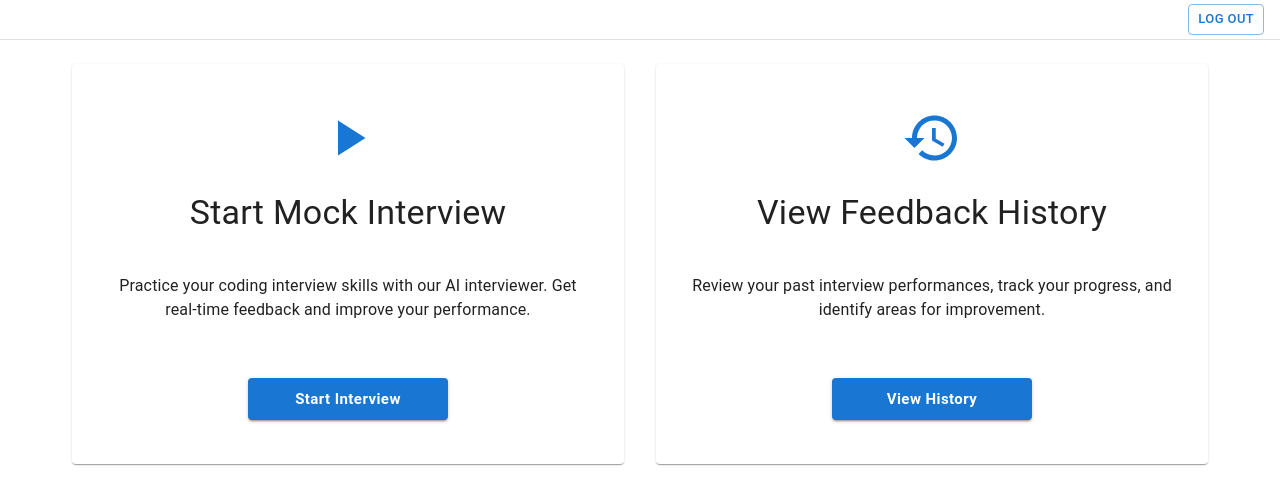
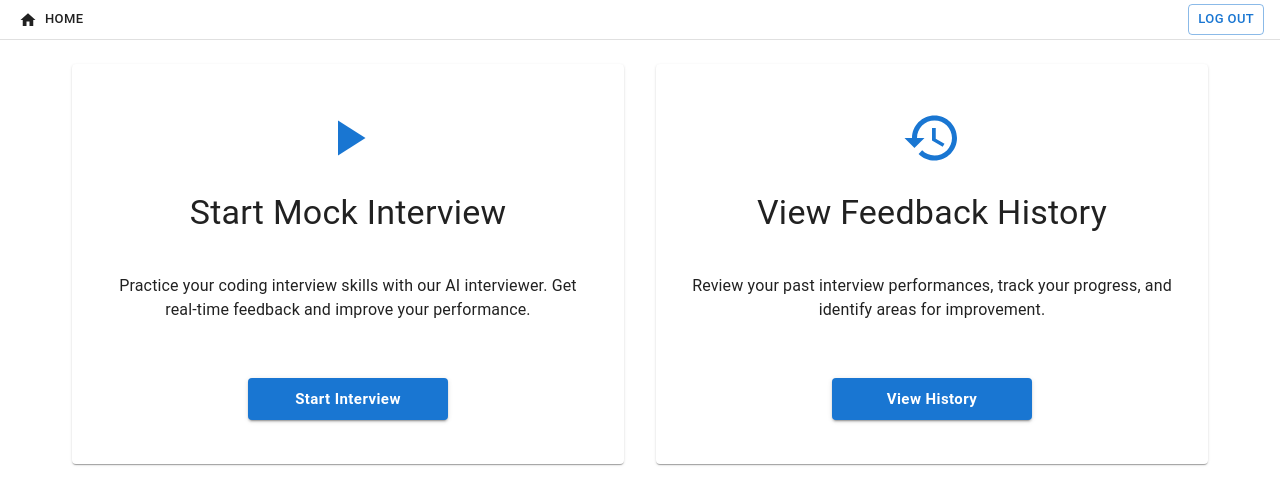
Before and after one commit to gabrielchuv/ai-interviewer, a Next.js app: page /home in a window 1280 px wide. Shown: the top 504 px of the page. Built offline with nearby package versions, Linux system fonts and the light colour scheme; no server answers; sample sign-in values are in the browser's storage.

Commit message:
Add home link in Header

```diff
--- a/app/components/Header.tsx
+++ b/app/components/Header.tsx
@@ -3,10 +3,14 @@
 import { Box, Button } from "@mui/material";
 import { signOut } from "firebase/auth";
 import { auth } from "../../firebaseConfig";
-import { useRouter } from "next/navigation";
+import { useRouter, usePathname } from "next/navigation";
+import Link from "next/link";
+import HomeIcon from '@mui/icons-material/Home';
 
 export default function Header() {
   const router = useRouter();
+  const pathname = usePathname();
+  const showHomeLink = pathname !== '/interview';
 
   const handleLogout = async () => {
     try {
@@ -28,7 +32,7 @@ export default function Header() {
         height: "40px",
         display: "flex",
         alignItems: "center",
-        justifyContent: "flex-end",
+        justifyContent: "space-between",
         padding: "0 16px",
         backgroundColor: "background.paper",
         borderBottom: "1px solid",
@@ -36,6 +40,19 @@ export default function Header() {
         zIndex: 1100,
       }}
     >
+      {showHomeLink && (
+        <Link href="/home" style={{ textDecoration: 'none' }}>
+          <Button
+            startIcon={<HomeIcon />}
+            variant="text"
+            size="small"
+            sx={{ color: 'text.primary' }}
+          >
+            Home
+          </Button>
+        </Link>
+      )}
+      <Box sx={{ flex: 1 }} />
       <Button onClick={handleLogout} variant="outlined" size="small">
         Log out
       </Button>
```
